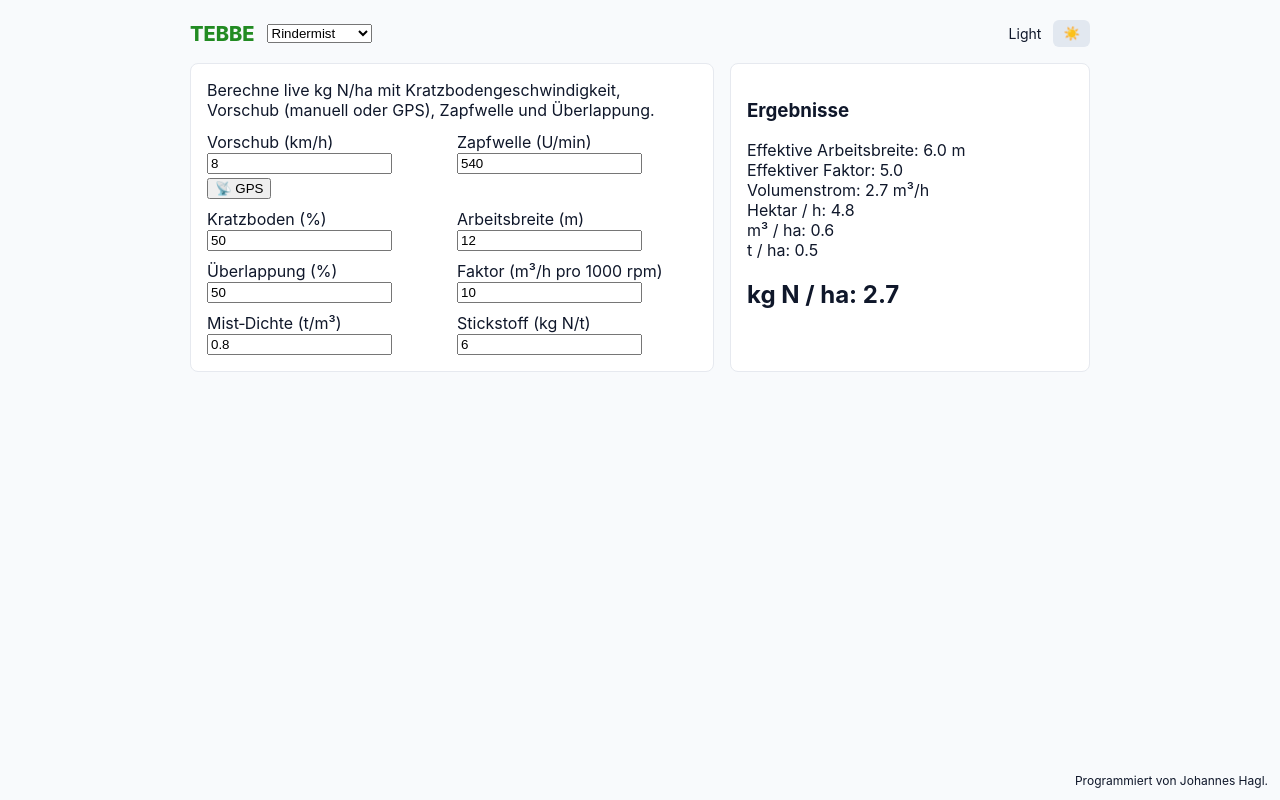
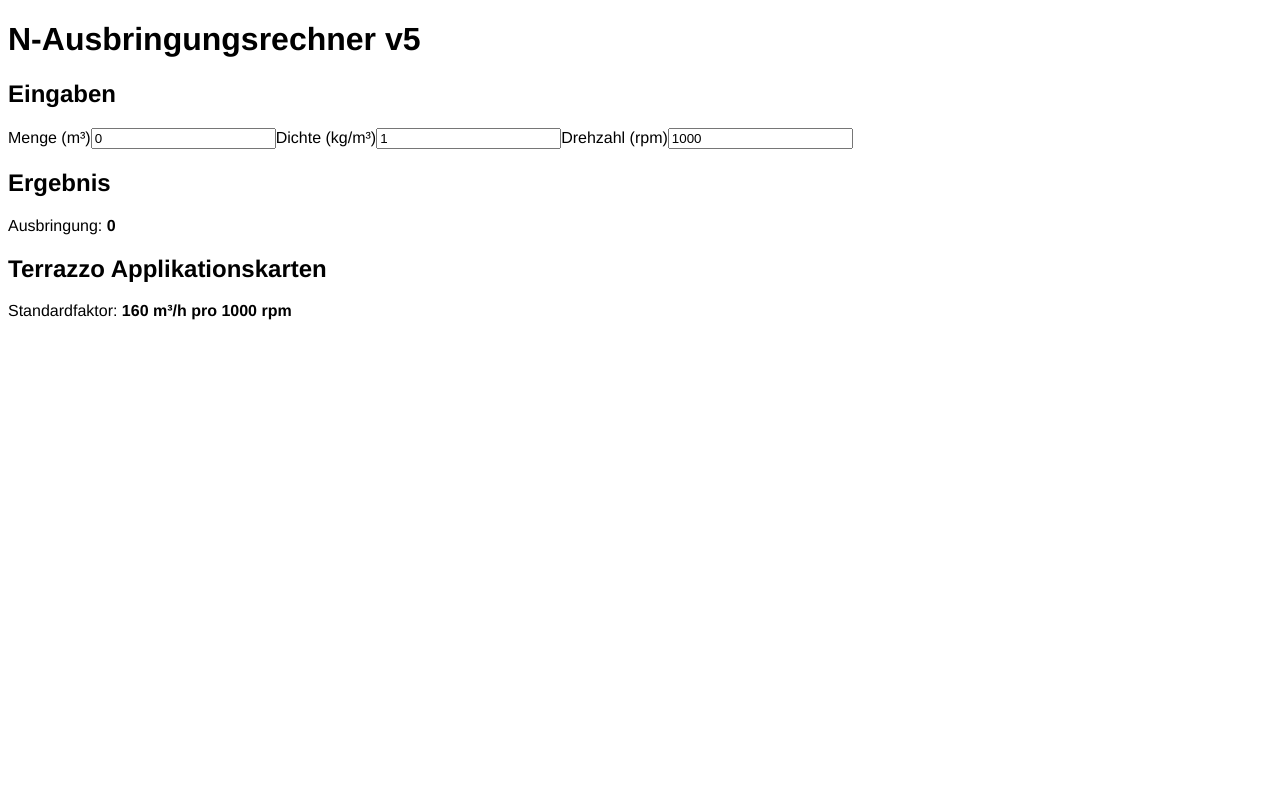
Before and after one commit to johanneshagl7-jpg/N-Ausbringmengenrechner, a React (Create React App) app: page / in a window 1280 px wide. Built offline with nearby package versions, Linux system fonts and the light colour scheme.

Commit message:
Add files via upload

```diff
--- a/src/App.jsx
+++ b/src/App.jsx
@@ -1,117 +1,66 @@
-import React, { useState, useMemo, useEffect } from 'react';
+import React, { useState, useMemo } from "react";
+import TerrazzoCard from "./TerrazzoCard";
+import "./index.css";
 
-export default function NAusbringungsRechner() {
-  const [speed, setSpeed] = useState(8);
-  const [pto, setPto] = useState(540);
-  const [width, setWidth] = useState(12);
-  const [overlap, setOverlap] = useState(50);
-  const [factor, setFactor] = useState(10);
-  const [density, setDensity] = useState(0.8);
-  const [nPerTon, setNPerTon] = useState(6);
-  const [scraperSpeed, setScraperSpeed] = useState(50);
-  const [decimals, setDecimals] = useState(1);
-  const [dark, setDark] = useState(false);
-  const [gpsActive, setGpsActive] = useState(false);
-  const [manureType, setManureType] = useState("rind");
+// einfache Zahlformatierung
+const fmt = (val) => new Intl.NumberFormat("de-DE", { maximumFractionDigits: 2 }).format(val);
 
-  useEffect(() => {
-    document.documentElement.style.background = dark ? '#0f172a' : '#f8fafc';
-  }, [dark]);
+export default function App() {
+  const [menge, setMenge] = useState(0);
+  const [dichte, setDichte] = useState(1);
+  const [rpm, setRpm] = useState(1000);
 
-  useEffect(() => {
-    if (manureType === "rind") {
-      setDensity(0.8);
-      setNPerTon(6);
-    } else if (manureType === "schwein") {
-      setDensity(0.7);
-      setNPerTon(7);
-    } else if (manureType === "kompost") {
-      setDensity(0.9);
-      setNPerTon(8);
-    }
-  }, [manureType]);
-
-  useEffect(() => {
-    if (gpsActive && navigator.geolocation) {
-      const watchId = navigator.geolocation.watchPosition((pos) => {
-        const ms = pos.coords.speed;
-        if (ms !== null) {
-          setSpeed(ms * 3.6);
-        }
-      });
-      return () => navigator.geolocation.clearWatch(watchId);
-    }
-  }, [gpsActive]);
-
-  const results = useMemo(() => {
-    const effectiveWidth = width * (1 - overlap / 100);
-    const adjustedFactor = factor * (scraperSpeed / 100);
-    const volFlow = adjustedFactor * (pto / 1000);
-    const haPerHour = effectiveWidth > 0 ? (speed * effectiveWidth) / 10 : 0;
-    const m3PerHa = haPerHour > 0 ? volFlow / haPerHour : 0;
-    const tPerHa = m3PerHa * density;
-    const kgNPerHa = tPerHa * nPerTon;
-    return { effectiveWidth, adjustedFactor, volFlow, haPerHour, m3PerHa, tPerHa, kgNPerHa };
-  }, [speed, pto, width, overlap, factor, density, nPerTon, scraperSpeed]);
-
-  const fmt = (v) => Number(v).toFixed(decimals);
-
-  const containerStyle = { color: dark ? '#e6eef8' : '#0f172a' };
-  const cardStyle = {
-    background: dark ? '#0b1220' : '#ffffff',
-    border: `1px solid ${dark ? '#233044' : '#e6e9ef'}`,
-    padding: '16px',
-    borderRadius: '8px',
-  };
+  // Beispielhafte Berechnung
+  const ergebnis = useMemo(() => {
+    if (!menge || !dichte || !rpm) return 0;
+    return (menge * dichte * rpm) / 1000;
+  }, [menge, dichte, rpm]);
 
   return (
-    <div style={{ maxWidth: 900, margin: '20px auto', fontFamily: 'Inter, system-ui, sans-serif', ...containerStyle }}>
-      <header style={{ display: 'flex', alignItems: 'center', justifyContent: 'space-between', marginBottom: 16 }}>
-        <div style={{ display: 'flex', alignItems: 'center', gap: 12 }}>
-          <div style={{ fontWeight: 800, fontSize: 20, color: '#228B22' }}>TEBBE</div>
-          <select value={manureType} onChange={(e)=>setManureType(e.target.value)}>
-            <option value="rind">Rindermist</option>
-            <option value="schwein">Schweinemist</option>
-            <option value="kompost">Kompost</option>
-          </select>
+    <div className="min-h-screen bg-gray-50 p-6 font-helvetica">
+      <h1 className="text-2xl font-bold mb-6">N-Ausbringungsrechner v5</h1>
+
+      <div className="grid grid-cols-1 md:grid-cols-2 gap-6">
+        <div className="p-4 bg-white rounded-2xl shadow">
+          <h2 className="text-xl font-semibold mb-4">Eingaben</h2>
+          <label className="block mb-2">
+            Menge (m³)
+            <input
+              type="number"
+              value={menge}
+              onChange={(e) => setMenge(Number(e.target.value))}
+              className="w-full border rounded p-2"
+            />
+          </label>
+          <label className="block mb-2">
+            Dichte (kg/m³)
+            <input
+              type="number"
+              value={dichte}
+              onChange={(e) => setDichte(Number(e.target.value))}
+              className="w-full border rounded p-2"
+            />
+          </label>
+          <label className="block mb-2">
+            Drehzahl (rpm)
+            <input
+              type="number"
+              value={rpm}
+              onChange={(e) => setRpm(Number(e.target.value))}
+              className="w-full border rounded p-2"
+            />
+          </label>
         </div>
-        <div style={{ display: 'flex', alignItems: 'center', gap: 12 }}>
-          <label style={{ fontSize: 14 }}>{dark ? 'Dark' : 'Light'}</label>
-          <button onClick={() => setDark(d => !d)} style={{ padding: '6px 10px', borderRadius: 6, cursor: 'pointer', border: 'none', background: dark ? '#334155' : '#e2e8f0' }}>{dark ? '🌙' : '☀️'}</button>
+
+        <div className="p-4 bg-white rounded-2xl shadow">
+          <h2 className="text-xl font-semibold mb-4">Ergebnis</h2>
+          <p className="text-lg">Ausbringung: <b>{fmt(ergebnis)}</b></p>
         </div>
-      </header>
+      </div>
 
-      <main style={{ display: 'grid', gridTemplateColumns: '1fr 360px', gap: 16 }}>
-        <section style={cardStyle}>
-          <p style={{ marginTop: 0, marginBottom: 12 }}>Berechne live kg N/ha mit Kratzbodengeschwindigkeit, Vorschub (manuell oder GPS), Zapfwelle und Überlappung.</p>
-          <div style={{ display: 'grid', gridTemplateColumns: '1fr 1fr', gap: 10 }}>
-            <label>Vorschub (km/h)
-              <input type="number" value={speed} onChange={(e)=>setSpeed(parseFloat(e.target.value)||0)} disabled={gpsActive} />
-              <button onClick={()=>setGpsActive(a=>!a)} style={{ marginTop: 4 }}>{gpsActive ? "GPS Stop" : "📡 GPS"}</button>
-            </label>
-            <label>Zapfwelle (U/min)<input type="number" value={pto} onChange={(e)=>setPto(parseFloat(e.target.value)||0)} /></label>
-            <label>Kratzboden (%)<input type="number" value={scraperSpeed} onChange={(e)=>setScraperSpeed(parseFloat(e.target.value)||0)} /></label>
-            <label>Arbeitsbreite (m)<input type="number" value={width} onChange={(e)=>setWidth(parseFloat(e.target.value)||0)} /></label>
-            <label>Überlappung (%)<input type="number" value={overlap} onChange={(e)=>setOverlap(parseFloat(e.target.value)||0)} /></label>
-            <label>Faktor (m³/h pro 1000 rpm)<input type="number" value={factor} onChange={(e)=>setFactor(parseFloat(e.target.value)||0)} /></label>
-            <label>Mist‑Dichte (t/m³)<input type="number" step="0.01" value={density} onChange={(e)=>setDensity(parseFloat(e.target.value)||0)} /></label>
-            <label>Stickstoff (kg N/t)<input type="number" step="0.1" value={nPerTon} onChange={(e)=>setNPerTon(parseFloat(e.target.value)||0)} /></label>
-          </div>
-        </section>
-
-        <aside style={cardStyle}>
-          <h3>Ergebnisse</h3>
-          <div>Effektive Arbeitsbreite: {fmt(results.effectiveWidth)} m</div>
-          <div>Effektiver Faktor: {fmt(results.adjustedFactor)}</div>
-          <div>Volumenstrom: {fmt(results.volFlow)} m³/h</div>
-          <div>Hektar / h: {fmt(results.haPerHour)}</div>
-          <div>m³ / ha: {fmt(results.m3PerHa)}</div>
-          <div>t / ha: {fmt(results.tPerHa)}</div>
-          <h2>kg N / ha: {fmt(results.kgNPerHa)}</h2>
-        </aside>
-      </main>
-
-      <footer style={{ position: 'fixed', right: 12, bottom: 12, fontSize: 12 }}>Programmiert von Johannes Hagl.</footer>
+      <div className="mt-8">
+        <TerrazzoCard />
+      </div>
     </div>
   );
 }
--- /dev/null
+++ b/src/TerrazzoCard.jsx
@@ -0,0 +1,10 @@
+import React from "react";
+
+export default function TerrazzoCard() {
+  return (
+    <div className="p-4 bg-white rounded-2xl shadow">
+      <h2 className="text-xl font-semibold mb-2">Terrazzo Applikationskarten</h2>
+      <p>Standardfaktor: <b>160 m³/h pro 1000 rpm</b></p>
+    </div>
+  );
+}
--- /dev/null
+++ b/src/index.css
@@ -0,0 +1,7 @@
+@tailwind base;
+@tailwind components;
+@tailwind utilities;
+
+.font-helvetica {
+  font-family: Helvetica, Arial, sans-serif;
+}
```
